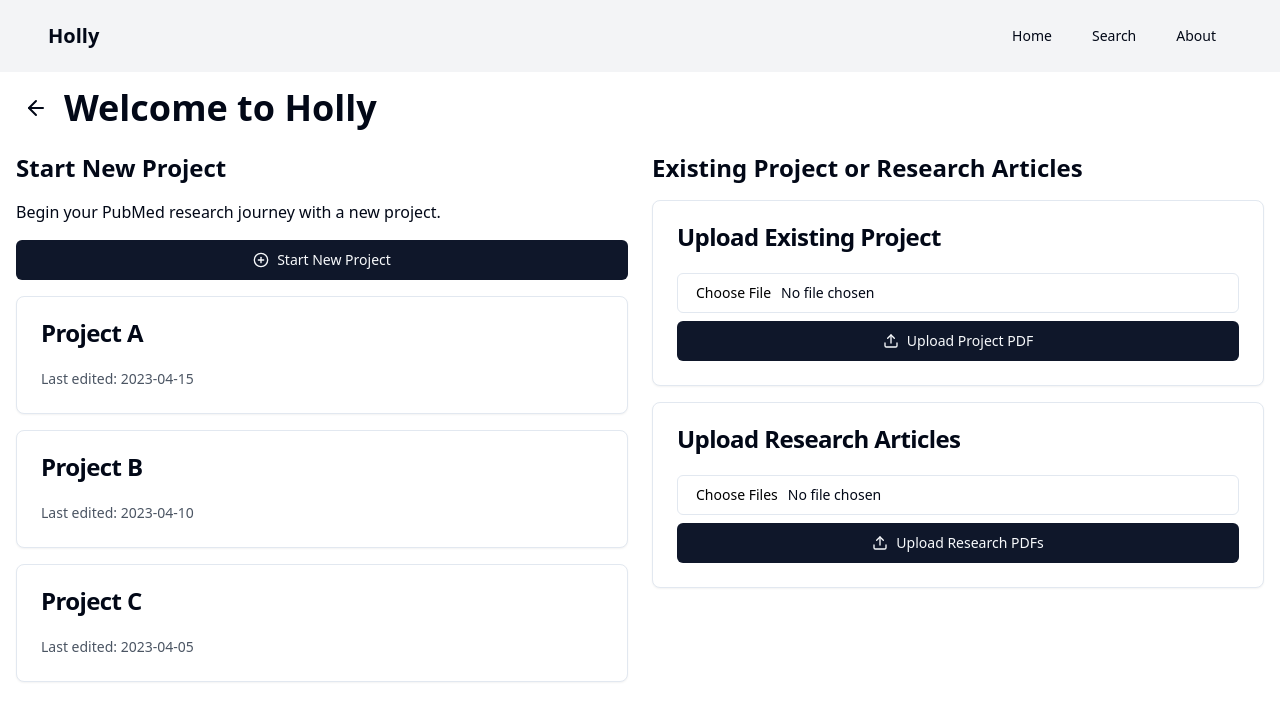
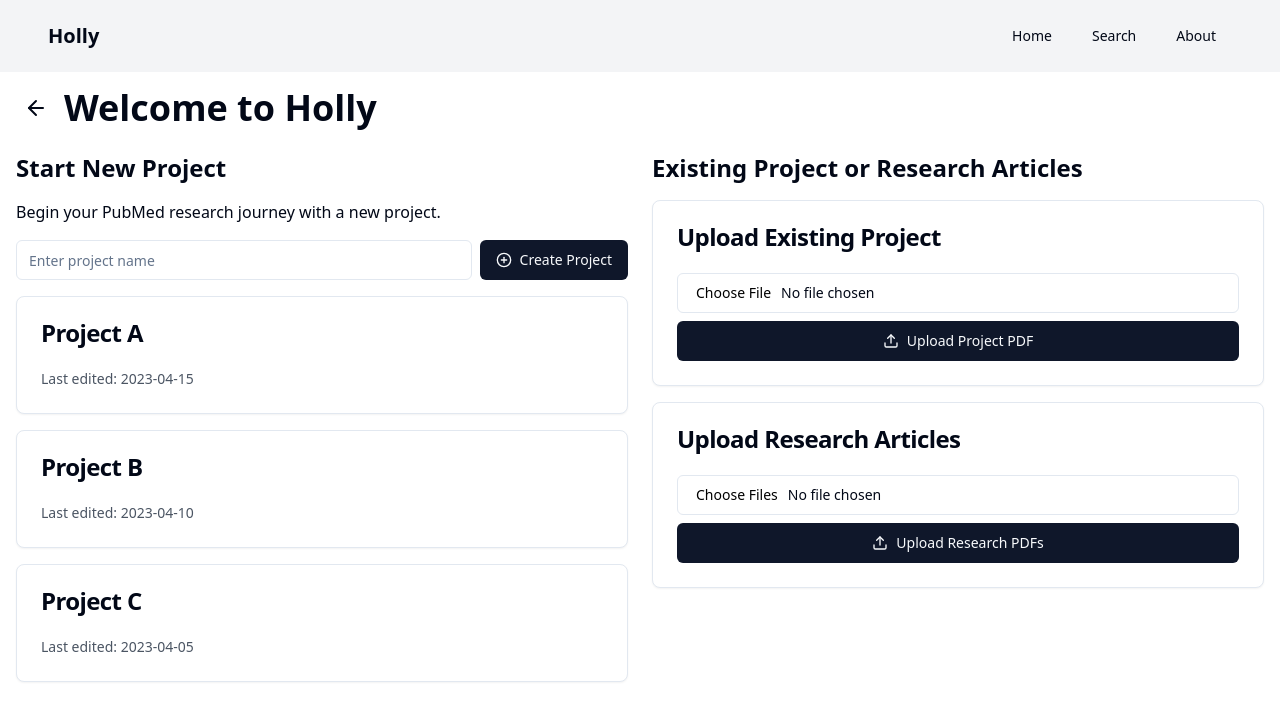
Before and after one commit to chasewalton/hollyai3, a React (Vite) app: page / in a window 1280 px wide. Shown: the top 720 px of the page. Built offline with nearby package versions, Linux system fonts and the light colour scheme.

Commit message:
Remove project name prompt
Eliminate the pop-up that asks for the project name when creating a new project.
[skip gpt_engineer]

```diff
--- a/src/pages/Home.jsx
+++ b/src/pages/Home.jsx
@@ -4,7 +4,6 @@ import { Card, CardHeader, CardTitle, CardContent } from "@/components/ui/card";
 import { PlusCircle, Upload, ArrowLeft } from "lucide-react";
 import { useNavigate } from 'react-router-dom';
 import { Input } from "@/components/ui/input";
-import NewProjectDialog from '../components/NewProjectDialog';
 
 const Home = () => {
   const navigate = useNavigate();
@@ -13,29 +12,30 @@ const Home = () => {
     { id: 2, name: "Project B", lastEdited: "2023-04-10" },
     { id: 3, name: "Project C", lastEdited: "2023-04-05" },
   ]);
-  const [isNewProjectDialogOpen, setIsNewProjectDialogOpen] = useState(false);
+  const [newProjectName, setNewProjectName] = useState('');
 
   const handleBack = () => {
     console.log("Back button clicked on home page");
   };
 
-  const handleNewProject = () => {
-    setIsNewProjectDialogOpen(true);
-  };
-
-  const handleCreateProject = (projectName) => {
+  const handleCreateProject = () => {
+    if (newProjectName.trim()) {
       const newProject = {
         id: projects.length + 1,
-      name: projectName,
+        name: newProjectName.trim(),
         lastEdited: new Date().toISOString().split('T')[0]
       };
       setProjects([...projects, newProject]);
-    setIsNewProjectDialogOpen(false);
-    navigate('/search');
+      setNewProjectName('');
+      navigate('/search', { state: { projectTitle: newProjectName.trim() } });
+    } else {
+      alert('Please enter a project name.');
+    }
   };
 
   const handleSelectProject = (projectId) => {
-    navigate('/search');
+    const selectedProject = projects.find(project => project.id === projectId);
+    navigate('/search', { state: { projectTitle: selectedProject.name } });
   };
 
   const handleFileUpload = (event, type) => {
@@ -57,9 +57,18 @@ const Home = () => {
         <div className="w-full md:w-1/2">
           <h2 className="text-2xl font-semibold mb-4">Start New Project</h2>
           <p className="mb-4">Begin your PubMed research journey with a new project.</p>
-          <Button onClick={handleNewProject} className="w-full mb-4">
-            <PlusCircle className="mr-2 h-4 w-4" /> Start New Project
+          <div className="flex gap-2 mb-4">
+            <Input
+              type="text"
+              value={newProjectName}
+              onChange={(e) => setNewProjectName(e.target.value)}
+              placeholder="Enter project name"
+              className="flex-grow"
+            />
+            <Button onClick={handleCreateProject}>
+              <PlusCircle className="mr-2 h-4 w-4" /> Create Project
             </Button>
+          </div>
           <div className="grid grid-cols-1 gap-4">
             {projects.map((project) => (
               <Card key={project.id} className="cursor-pointer hover:shadow-lg transition-shadow" onClick={() => handleSelectProject(project.id)}>
@@ -99,11 +108,6 @@ const Home = () => {
           </Card>
         </div>
       </div>
-      <NewProjectDialog
-        isOpen={isNewProjectDialogOpen}
-        onClose={() => setIsNewProjectDialogOpen(false)}
-        onCreateProject={handleCreateProject}
-      />
     </div>
   );
 };
```
Lines whose indentation alone changed are shown as unchanged.
